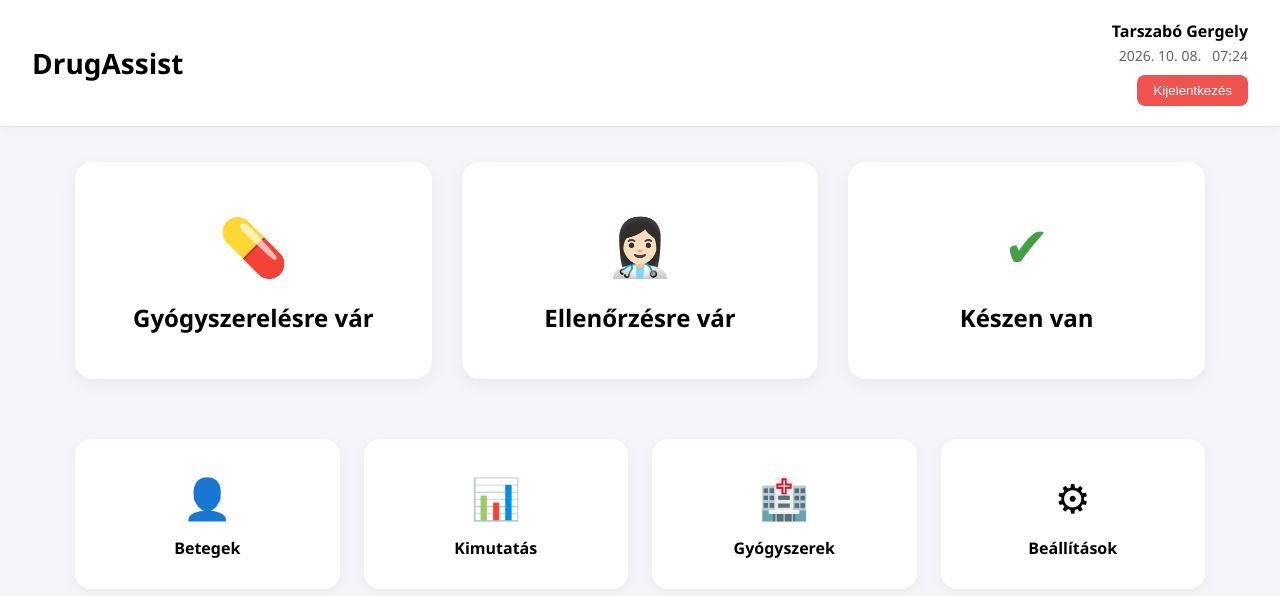
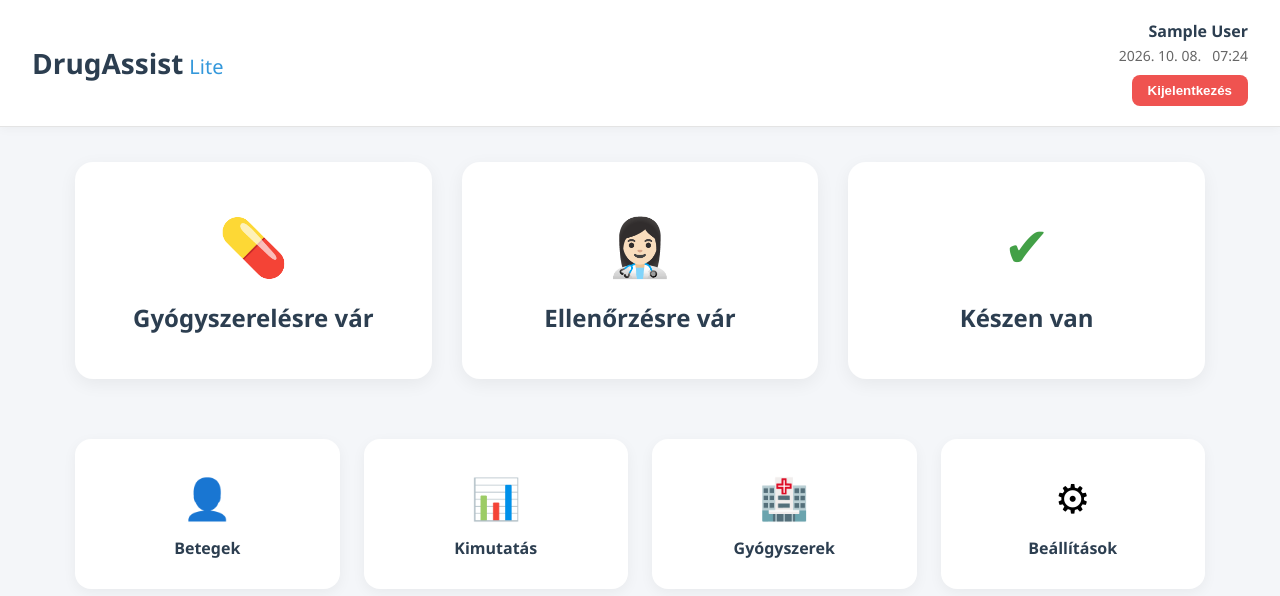
Before and after one commit to tarszabogergely/drugassist-lite, a plain HTML site: page dashboard.html in a window 1280 px wide. Drawn offline with nearby package versions, Linux system fonts and the light colour scheme; sample sign-in values are in the browser's storage.

Commit message:
Update dashboard.html

```diff
--- a/dashboard.html
+++ b/dashboard.html
@@ -1,12 +1,12 @@
 <!--
 =========================================
-DrugAssist
+DrugAssist Lite
 
 Fájl:
 dashboard.html
 
 Feladata:
-A DrugAssist kezdőoldala.
+A DrugAssist Lite kezdőoldala.
 
 Lehetővé teszi a gyógyszerelési
 és a gyógyszerészi ellenőrzési
@@ -15,10 +15,10 @@ valamint hozzáférést biztosít
 az alkalmazás további moduljaihoz.
 
 Fejlesztő:
-Tarszabó Gergely + ChatGPT
+Tarszabó Gergely + ChatGPT + Gemini
 
 Verzió:
-1.0.0
+2.1.0
 =========================================
 -->
 
@@ -29,7 +29,7 @@ Verzió:
 
 <meta charset="UTF-8">
 
-<title>DrugAssist</title>
+<title>DrugAssist Lite</title>
 
 <meta
 name="viewport"
@@ -75,6 +75,20 @@ header{
 
     font-weight:600;
 
+    color: #2c3e50;
+
+}
+
+.logo span {
+
+    font-size: 20px;
+
+    font-weight: 400;
+
+    color: #3498db;
+
+    margin-left: 6px;
+
 }
 
 .user-panel{
@@ -86,6 +100,8 @@ header{
 .user-name{
 
     font-weight:600;
+
+    color: #2c3e50;
 
 }
 
@@ -116,6 +132,8 @@ header{
     cursor:pointer;
 
     transition:.2s;
+
+    font-weight: 600;
 
 }
 
@@ -201,6 +219,8 @@ header{
 
     font-weight:600;
 
+    color: #2c3e50;
+
 }
 
 /* ================= MODULES ================= */
@@ -261,6 +281,8 @@ header{
 
     font-weight:600;
 
+    color: #2c3e50;
+
 }
 
 </style>
@@ -273,15 +295,15 @@ header{
 
 <div class="logo">
 
-DrugAssist
+DrugAssist<span>Lite</span>
 
 </div>
 
 <div class="user-panel">
 
-<div class="user-name">
+<div class="user-name" id="userNameDisplay">
 
-Tarszabó Gergely
+Bejelentkezett felhasználó
 
 </div>
 
@@ -297,7 +319,7 @@ Tarszabó Gergely
 
 <button
 class="logout"
-onclick="location.href='index.html'">
+onclick="Auth.logout()">
 
 Kijelentkezés
 
@@ -450,6 +472,21 @@ Beállítások
 
 </div>
 
+<!-- Supabase SDK -->
+<script src="https://cdn.jsdelivr.net/npm/@supabase/supabase-js@2"></script>
+
+<!-- Konfiguráció és Hitelesítés modulok -->
+<script src="js/config.js"></script>
+
+<script>
+  if (typeof supabase !== 'undefined' && supabase.createClient && CONFIG.supabase.url && !CONFIG.supabase.url.includes("YOUR_SUPABASE")) {
+    window.supabase = supabase.createClient(CONFIG.supabase.url, CONFIG.supabase.anonKey);
+  }
+</script>
+
+<script src="js/auth.js"></script>
+<script src="js/utils.js"></script>
+
 <script>
 
 function updateDateTime(){
@@ -470,9 +507,17 @@ function updateDateTime(){
 
 }
 
-updateDateTime();
+document.addEventListener("DOMContentLoaded", () => {
+    // 1. Munkamenet védelmi ellenőrzés
+    const currentUser = Auth.requireAuth();
+    if (currentUser) {
+        document.getElementById("userNameDisplay").textContent = currentUser.name;
+    }
 
-setInterval(updateDateTime,60000);
+    // 2. Óra és dátum inicializálása
+    updateDateTime();
+    setInterval(updateDateTime, 10000);
+});
 
 </script>
 
```
